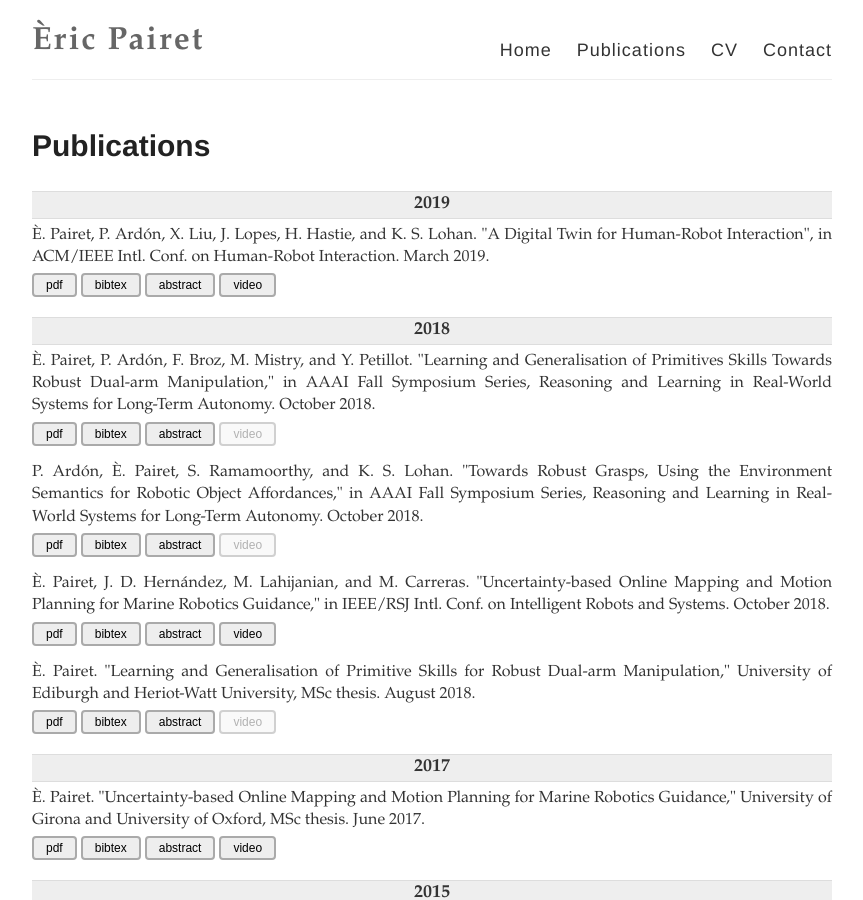
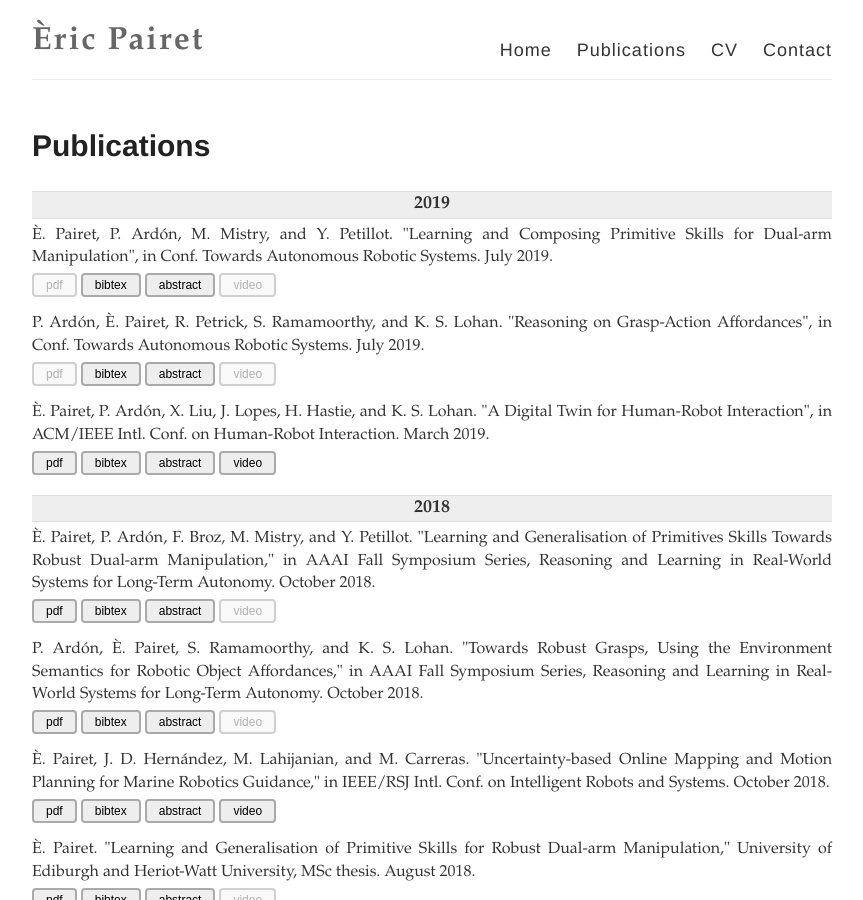
Before and after one commit to ericpairet/ericpairet.github.io, a Jekyll site: the page built from publications.md, in a window 1280 px wide and 900 px high. Shown: the whole window, without its empty margins (208-1071 px from the left). Built offline with Jekyll 4.4.1, drawn with Linux system fonts in a browser that asks for light colours.

Commit message:
Adding TAROS news, bibtex and abstract

```diff
--- a/_data/2019.yaml
+++ b/_data/2019.yaml
@@ -1,3 +1,15 @@
+- name: È. Pairet, P. Ardón, M. Mistry, and Y. Petillot. "Learning and Composing Primitive Skills for Dual-arm Manipulation", in Conf. Towards Autonomous Robotic Systems. July 2019.
+  pdf: #19pairet2019learning.pdf
+  bibtex: 19pairet2019learning.txt
+  abstract: 19pairet2019learning_abstract.txt
+  youtube:
+
+- name: P. Ardón, È. Pairet, R. Petrick, S. Ramamoorthy, and K. S. Lohan. "Reasoning on Grasp-Action Affordances", in Conf. Towards Autonomous Robotic Systems. July 2019.
+  pdf: #19ardon2019reasoning.pdf
+  bibtex: 19ardon2019reasoning.txt
+  abstract: 19ardon2019reasoning_abstract.txt
+  youtube:
+
 - name: È. Pairet, P. Ardón, X. Liu, J. Lopes, H. Hastie, and K. S. Lohan. "A Digital Twin for Human-Robot Interaction", in ACM/IEEE Intl. Conf. on Human-Robot Interaction. March 2019.
   pdf: 19pairet2019digital.pdf
   bibtex: 19pairet2019digital.txt
--- a/_data/news.yaml
+++ b/_data/news.yaml
@@ -1,3 +1,6 @@
+- date: Apr. 4, 2019
+  content: Two papers have been accepted for presentation in the Conf. Towards Towards Autonomous Robotic Systems (TAROS 2019).
+
 - date: Dec. 24, 2018
   content: A video has been accepted for presentation in the Int. Conf. on Human-Robot Interaction (HRI 2019). <a href=https://youtu.be/03Zuf_9rTJA> See video here.</a>
 
--- /dev/null
+++ b/publications/19ardon2019reasoning.txt
@@ -0,0 +1,8 @@
+@inproceedings{ardon2019reasoning,
+  title={Reasoning on Grasp-Action Affordances},
+  author={Ard{\'o}n, Paola and Pairet, {\`E}ric and Petrick, Ron and Ramamoorthy, Subramanian and Lohan, Katrin Solveig},
+  booktitle={Conference Towards Autonomous Robotic Systems},
+  pages={},
+  year={2019},
+  organization={Springer}
+}
--- /dev/null
+++ b/publications/19ardon2019reasoning_abstract.txt
@@ -0,0 +1 @@
+Artificial intelligence is essential to succeed in challenging activities that involve dynamic environments, such as object manipulation tasks in indoor scenes. Most of the state-of-the-art literature explores robotic grasping methods by focusing exclusively on attributes of the target object. When it comes to human perceptual learning approaches, these physical qualities are not only inferred from the object, but also from the characteristics of the surroundings. This work proposes a method that includes environmental context to reason on an object affordance to then deduce its grasping regions. This affordance is reasoned using a ranked association of visual semantic attributes harvested in a knowledge base graph representation. The framework is assessed using standard learning evaluation metrics and the zero-shot affordance prediction scenario. The resulting grasping areas are compared with unseen labelled data to asses their accuracy matching percentage. The outcome of this evaluation suggest the autonomy capabilities of the proposed method for object interaction applications in indoor environments.
--- /dev/null
+++ b/publications/19pairet2019learning.txt
@@ -0,0 +1,8 @@
+@inproceedings{pairet2019learning,
+  title={Learning and Composing Primitive Skills for Dual-arm Manipulation},
+  author = {Pairet, {\`E}ric and Ard{\'o}n, Paola and Mistry, Michael and Petillot, Yvan},
+  booktitle={Conference Towards Autonomous Robotic Systems},
+  pages={},
+  year={2019},
+  organization={Springer}
+}
--- /dev/null
+++ b/publications/19pairet2019learning_abstract.txt
@@ -0,0 +1 @@
+In an attempt to confer robots with complex manipulation capabilities, dual-arm anthropomorphic systems have become an important research topic in the robotics community. Most approaches in the literature rely upon a great understanding of the dynamics underlying the system's behaviour and yet offer limited autonomous generalisation capabilities. To address these limitations, this work proposes a modelisation for dual-arm manipulators based on dynamic movement primitives laying in two orthogonal spaces. The modularity and learning capabilities of this model are leveraged to formulate a novel end-to-end learning-based framework which (i) learns a library of primitive skills from human demonstrations, and (ii) composes such knowledge simultaneously and sequentially to confront novel scenarios. The feasibility of the proposal is evaluated by teaching the iCub humanoid the basic skills to succeed on simulated dual-arm pick-and-place tasks. The results suggest the learning and generalisation capabilities of the proposed framework extend to autonomously conduct undemonstrated dual-arm manipulation tasks.
```
Also changed, not shown: README.md.
